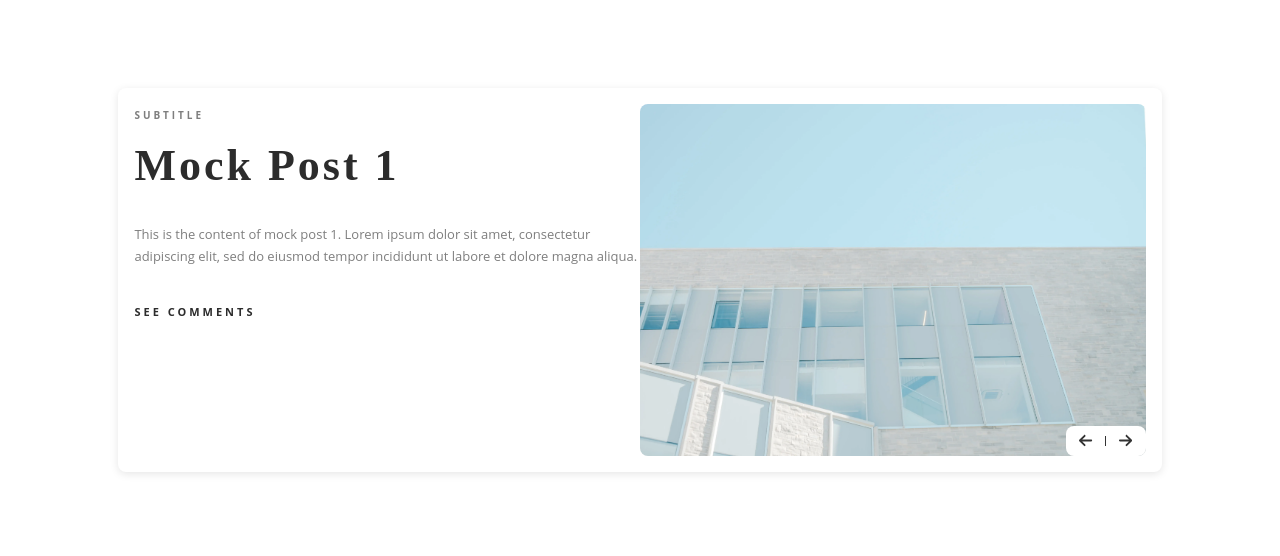
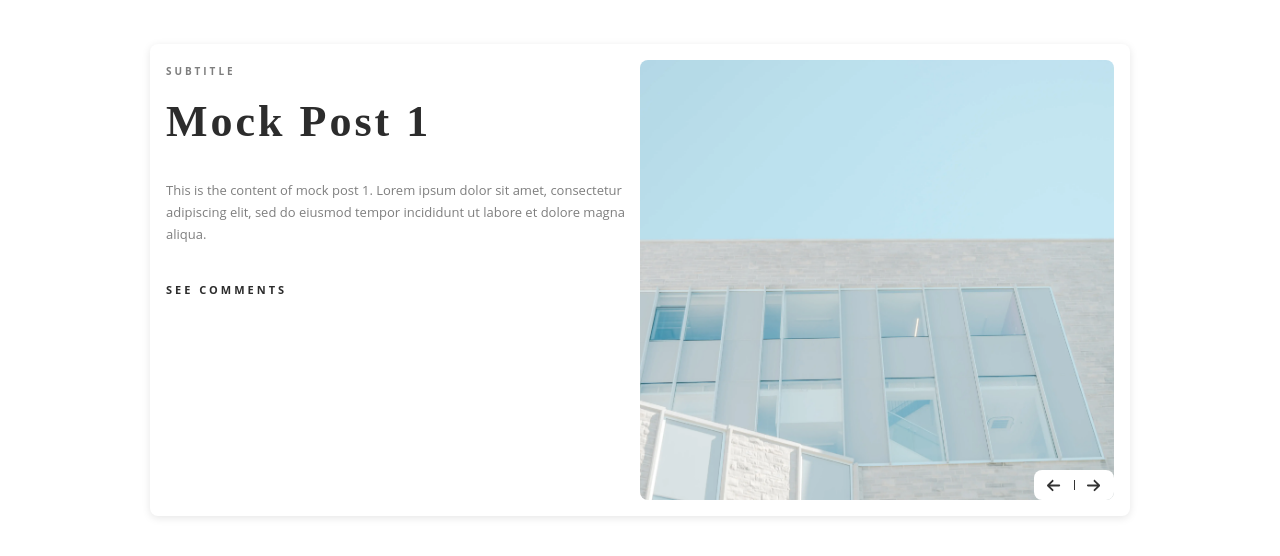
Before and after one commit to JonathanYin/UCSD-Scraper, a React (Vite) app: page / in a window 1280 px wide. Shown: the part 128-684 px from the top of the page. Built offline with nearby package versions, Linux system fonts and the light colour scheme.

Commit message:
Add fade transition with framer motion

```diff
--- a/src/App.jsx
+++ b/src/App.jsx
@@ -1,5 +1,8 @@
 import Post from './Post'
 // import './App.css'
+import building from './assets/building.webp'
+import architecture from './assets/architecture.webp'
+import ocean from './assets/ocean.webp'
 
 function App() {
 
@@ -8,25 +11,28 @@ function App() {
       title: 'Mock Post 1',
       selftext: 'This is the content of mock post 1. Lorem ipsum dolor sit amet, consectetur adipiscing elit, sed do eiusmod tempor incididunt ut labore et dolore magna aliqua.',
       permalink: '/r/test/comments/1/mock_post_1',
+      image: building,
     },
     {
       title: 'Mock Post 2',
       selftext: 'Random other text.',
       permalink: '/r/test/comments/2/mock_post_2',
+      image: architecture,
     },
     {
       title: 'Mock Post 3',
       selftext: 'More random text.',
       permalink: '/r/test/comments/3/mock_post_3',
+      image: ocean,
     },
     // Add more mock posts as needed
   ];
 
   return (
     <>
-    <div className="App">
-      <Post posts={mockPosts} />
-    </div>
+      <div className="App">
+        <Post posts={mockPosts} />
+      </div>
     </>
   )
 }
--- a/src/Carousel.jsx
+++ b/src/Carousel.jsx
@@ -1,7 +1,6 @@
 /** @jsxImportSource @emotion/react */
 import styled from '@emotion/styled';
 import PropTypes from 'prop-types';
-import building from './assets/building.webp';
 import { FontAwesomeIcon } from '@fortawesome/react-fontawesome'
 import { faArrowLeft, faArrowRight } from '@fortawesome/free-solid-svg-icons'
 import { motion, AnimatePresence } from "framer-motion";
@@ -17,7 +16,7 @@ const CardInfo = styled(motion.div)`
   position: relative;
   display: flex;
   flex-direction: row;
-  width: 80%;
+  width: 75%;
   border-radius: 8px;
   padding: 16px;
   background-color: #fff;
@@ -25,15 +24,17 @@ const CardInfo = styled(motion.div)`
 `;
 
 const cardAnimation = {
-  hidden: { opacity: 0 },
+  hidden: { opacity: 0, x: 100 },
   show: {
     opacity: 1,
-    transition: { duration: 0.5 }
+    x: 0,
+    transition: {
+      duration: 0.5,
+      when: "beforeChildren",
+      staggerChildren: 0.3
+    }
   },
-  exit: {
-    opacity: 0,
-    transition: { duration: 0.5 }
-  }
+  exit: { opacity: 0, x: -100, transition: { duration: 0.5 } }
 }
 
 const TextContainer = styled.div`
@@ -45,15 +46,18 @@ const ImageContainer = styled.div`
   display: flex;
   justify-content: center;
   align-items: center;
+  width: 20vw;
+  height: 55vh;
 `;
 
 const CardImage = styled.img`
-  max-width: 100%;
+  width: 100%;
+  height: 100%;
+  object-fit: cover;
   border-radius: 8px;
 `;
 
 const Subtitle = styled.h2`
-  /* ... Put the styles from .carousel-item__subtitle here ... */
   font-family: 'Open Sans', sans-serif;
   letter-spacing: 3px;
   font-size: 10px;
@@ -65,7 +69,6 @@ const Subtitle = styled.h2`
 `;
 
 const Title = styled.h1`
-  /* ... Put the styles from .carousel-item__title here ... */
   margin: 15px 0 0 0;
   padding-top: 10px;
   font-family: 'Playfair Display', serif;
@@ -77,7 +80,6 @@ const Title = styled.h1`
 `;
 
 const Description = styled.p`
-  /* ... Put the styles from .carousel-item__description here ... */
   margin-top: 35px;
   font-family: 'Open Sans', sans-serif;
   font-size: 13px;
@@ -87,7 +89,6 @@ const Description = styled.p`
 `;
 
 const LinkBtn = styled.a`
-  /* ... Put the styles from .carousel-item__btn here ... */
   width: 35%;
   color: #2C2C2C;
   font-family: 'Open Sans', sans-serif;
@@ -157,7 +158,7 @@ const Carousel = ({ post, goPrev, goNext }) => (
           <LinkBtn href={`https://reddit.com${post.permalink}`} target="_blank" rel="noreferrer">See comments</LinkBtn>
         </TextContainer>
         <ImageContainer>
-          <CardImage src={building} alt="White building" draggable="false"/>
+          <CardImage src={post.image} alt="Post image" draggable="false"/>
         </ImageContainer>
         <ArrowBtnContainer>
           <ArrowBtn onClick={goPrev}>
@@ -177,6 +178,7 @@ Carousel.propTypes = {
     title: PropTypes.string,
     selftext: PropTypes.string,
     permalink: PropTypes.string,
+    image: PropTypes.string,
   }).isRequired,
   goPrev: PropTypes.func.isRequired,
   goNext: PropTypes.func.isRequired,
```
